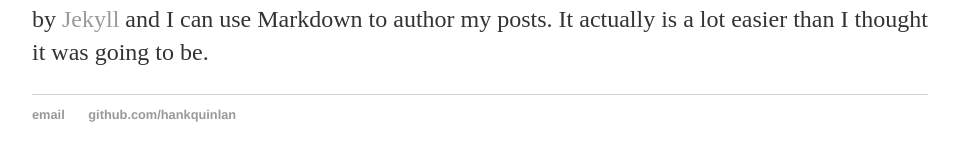
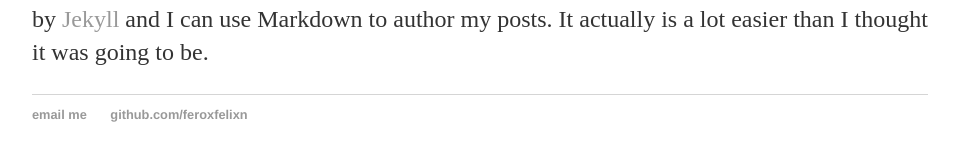
Before and after one commit to Feroxfelix/feroxfelix.github.io, a Jekyll site: the page built from _posts/2021-05-19-ferox-felix-site-launch.md, in a window 1280 px wide. Shown: the part 341-502 px from the top of the page, without its empty margins (160-1119 px from the left). Built offline with Jekyll 4.4.1, drawn with Linux system fonts in a browser that asks for light colours.

Commit message:
Update default.html

```diff
--- a/_layouts/default.html
+++ b/_layouts/default.html
@@ -22,8 +22,8 @@
 			</div><!-- /.container -->
 			<footer>
 	    		<ul>
-	        		<li><a href="mailto:hankquinlanhub@gmail.com">email</a></li>
-	        		<li><a href="https://github.com/hankquinlan">github.com/hankquinlan</a></li>
+	        		<li><a href="mailto:npwh@protonmail.com">email me</a></li>
+	        		<li><a href="https://github.com/feroxfelix">github.com/feroxfelixn</a></li>
 				</ul>
 			</footer>
 		</body>
```
